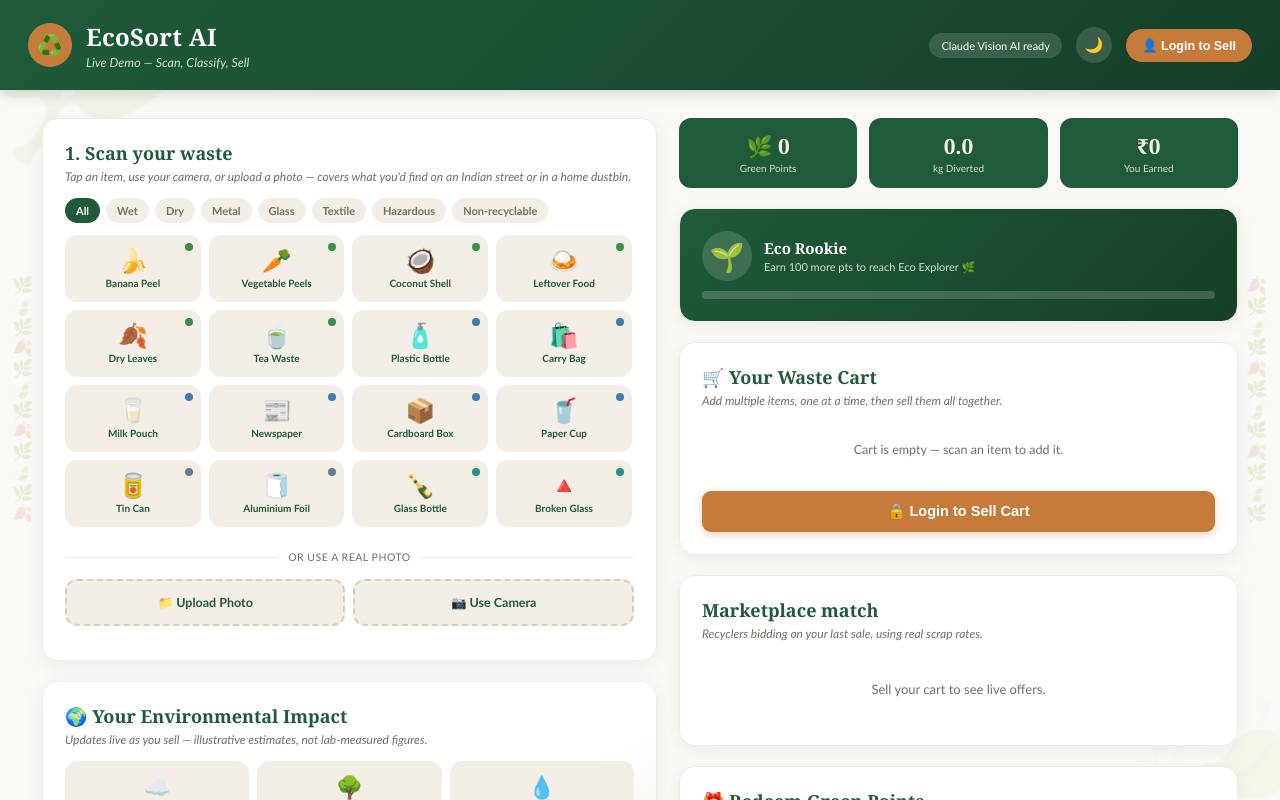
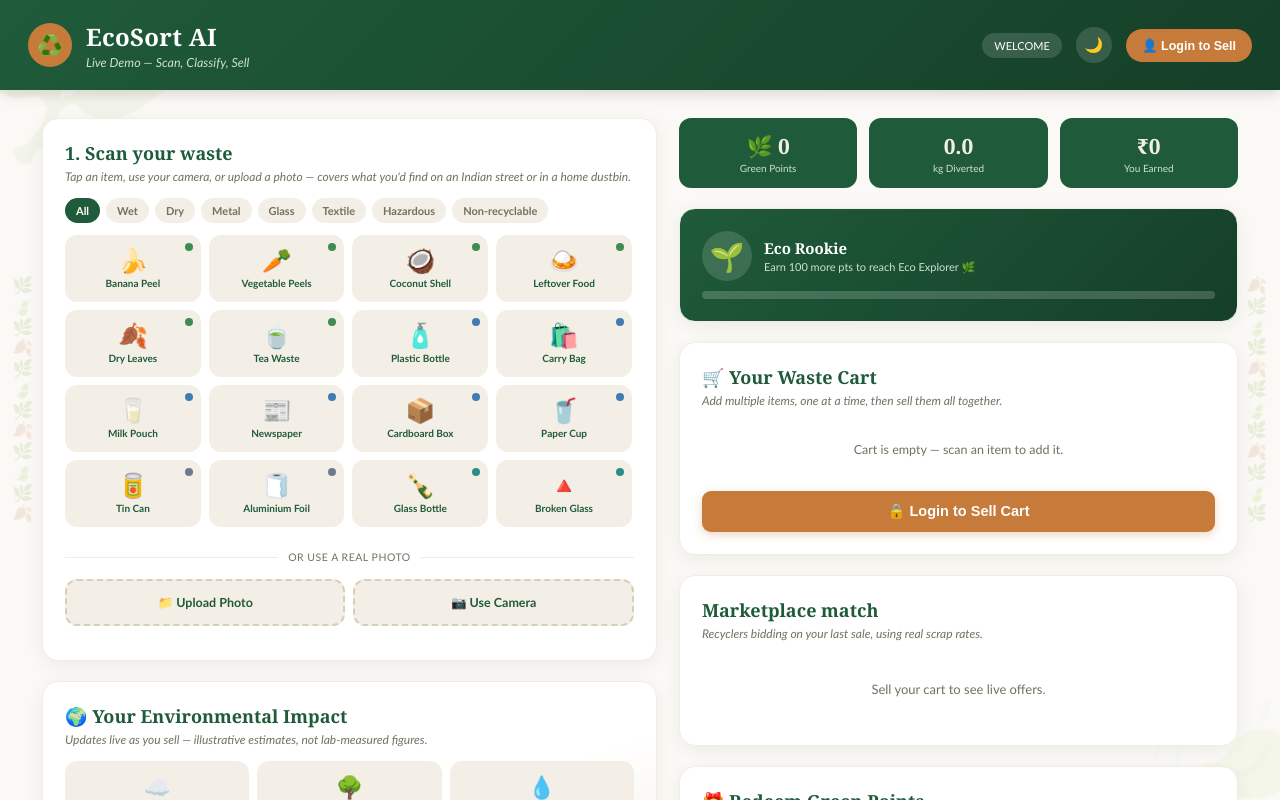
Before and after one commit to divyanshchawla-blip/Eco-Sort-ai, a website: page index.html in a window 1280 px wide. Shown: the top 800 px of the page. Drawn offline with Linux system fonts and the light colour scheme.

Commit message:
Change AI flag message to 'WELCOME'

```diff
--- a/index.html
+++ b/index.html
@@ -313,7 +313,7 @@
     <h1>EcoSort AI</h1>
     <p>Live Demo — Scan, Classify, Sell</p>
   </div>
-  <div class="aiflag" id="aiFlag">Claude Vision AI ready</div>
+  <div class="aiflag" id="aiFlag">WELCOME</div>
   <button class="icon-btn" id="themeToggle" title="Toggle dark mode" aria-label="Toggle dark mode">🌙</button>
   <button class="login-btn" id="loginBtn">👤 Login to Sell</button>
 </header>
```
